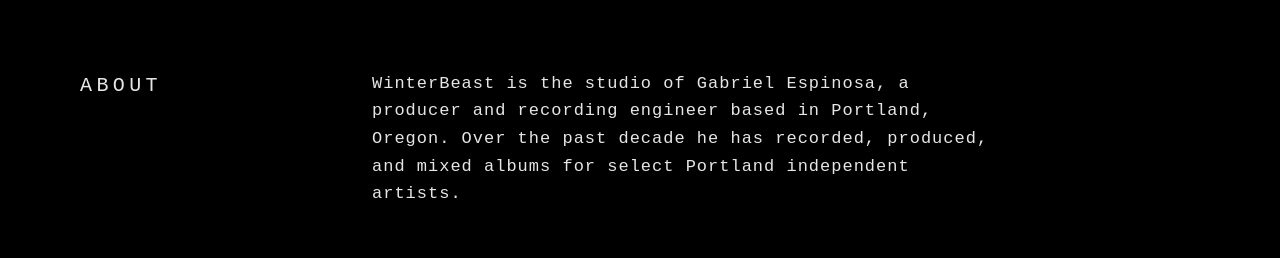
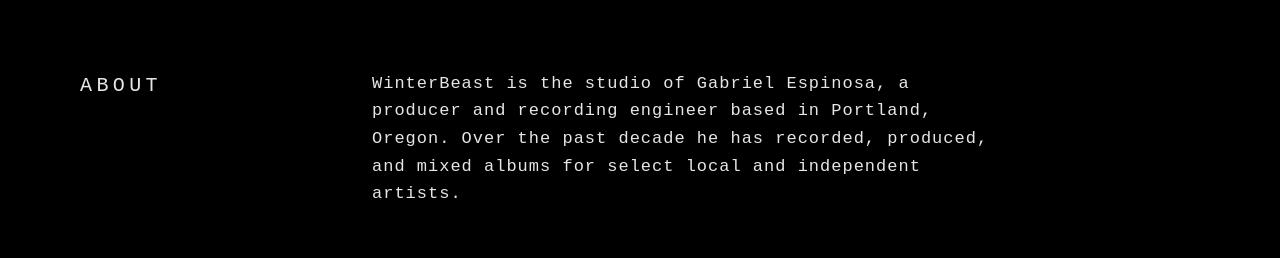
Before and after one commit to GEEspinosa/winter-beast-studio-site, a Next.js app: page / in a window 1280 px wide. Shown: the part 4971-5229 px from the top of the page. Built offline with nearby package versions, Linux system fonts and the light colour scheme.

Commit message:
text change in about

```diff
--- a/app/page.tsx
+++ b/app/page.tsx
@@ -285,7 +285,7 @@
             <p>
               WinterBeast is the studio of Gabriel Espinosa, a producer and
               recording engineer based in Portland, Oregon. Over the past decade
-              he has recorded, produced, and mixed albums for select Portland
+              he has recorded, produced, and mixed albums for select local and
               independent artists.
             </p>
 
```
